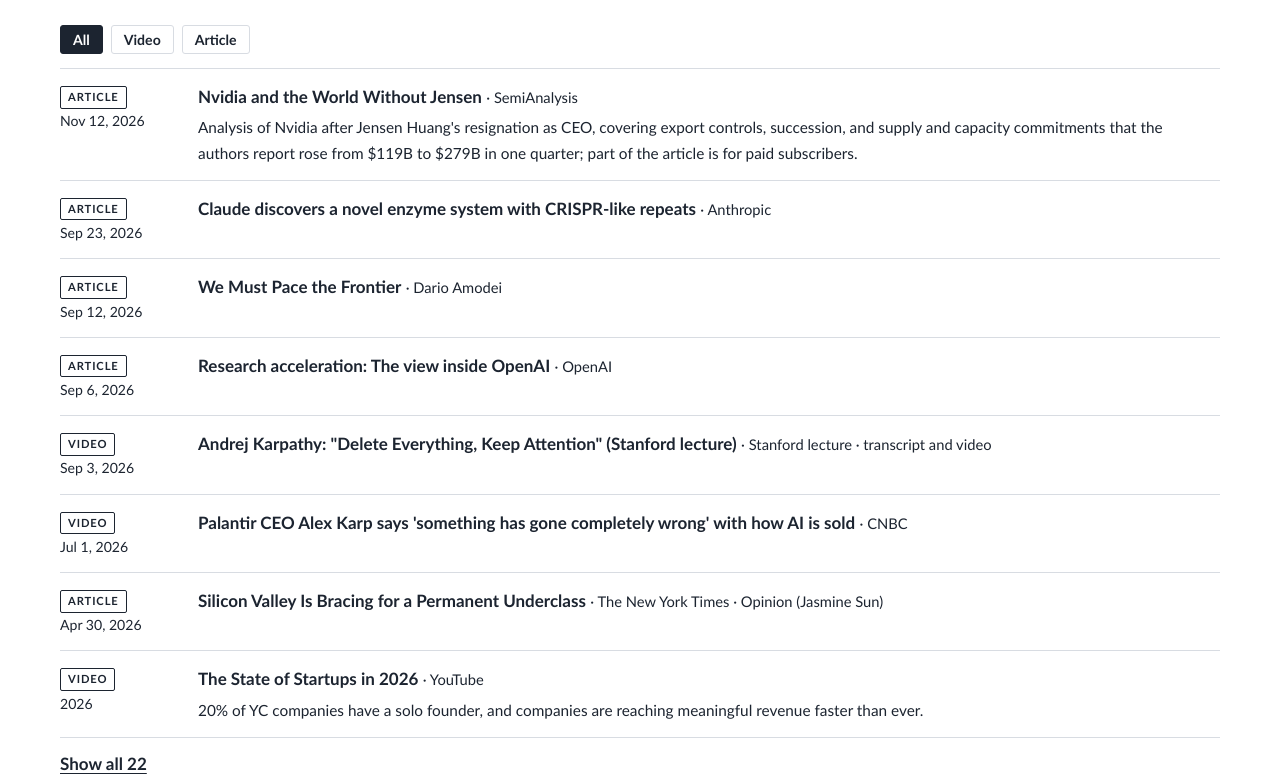
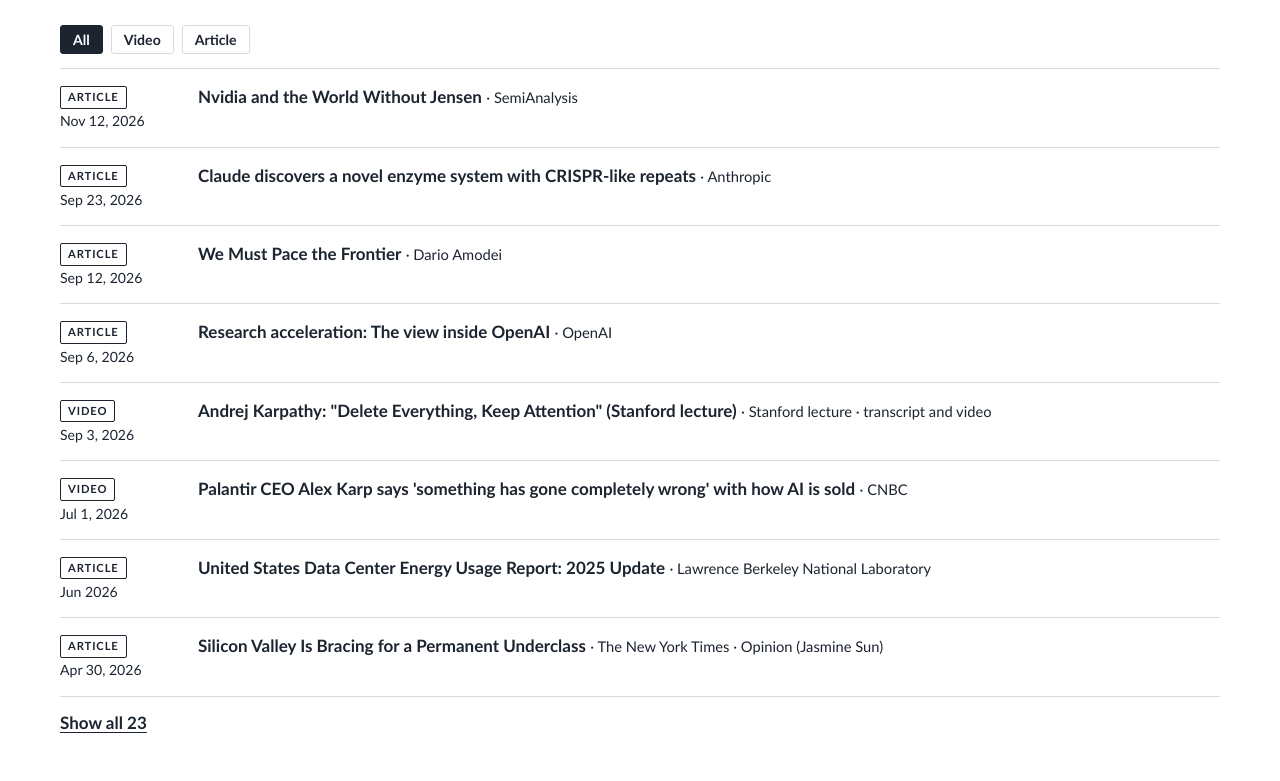
Before and after one commit to Biz-Datalab/Biz-Datalab.github.io, a plain HTML site: page index.html in a window 1280 px wide. Shown: the part 4361-5142 px from the top of the page. Drawn offline with Linux system fonts and the light colour scheme.

Commit message:
AI Watch: titles only (remove comments), add LBNL data center energy report
Co-Authored-By: Claude Opus 5.5 <noreply@anthropic.com>
Claude-Session: https://claude.ai/code/session_012JpJwoeyJ9E95TFHLwtYCf

```diff
--- a/data/site.json
+++ b/data/site.json
@@ -948,12 +948,20 @@
  ],
  "resources": [
   {
+   "title": "United States Data Center Energy Usage Report: 2025 Update",
+   "url": "https://escholarship.org/uc/item/33m6w3x0",
+   "type": "Article",
+   "source": "Lawrence Berkeley National Laboratory",
+   "date": "2026-06",
+   "comment": ""
+  },
+  {
    "title": "Nvidia and the World Without Jensen",
    "url": "https://newsletter.semianalysis.com/p/nvidia-and-the-world-without-jensen",
    "type": "Article",
    "source": "SemiAnalysis",
    "date": "2026-11-12",
-   "comment": "Analysis of Nvidia after Jensen Huang's resignation as CEO, covering export controls, succession, and supply and capacity commitments that the authors report rose from $119B to $279B in one quarter; part of the article is for paid subscribers."
+   "comment": ""
   },
   {
    "title": "Angela Duckworth commencement speech to 2025 Penn GSE graduates",
@@ -1033,7 +1041,7 @@
    "type": "Video",
    "source": "YouTube",
    "date": "",
-   "comment": "About 2 hours."
+   "comment": ""
   },
   {
    "title": "Elon Musk on AGI Timeline, US vs China, Job Markets, Clean Energy & Humanoid Robots",
@@ -1049,7 +1057,7 @@
    "type": "Video",
    "source": "YouTube",
    "date": "",
-   "comment": "Companion read: Ivan Zhao's essay \"Steam, Steel, and Infinite Minds\" on the Notion blog (notion.com/blog/steam-steel-and-infinite-minds-ai)."
+   "comment": ""
   },
   {
    "title": "The Thinking Game",
@@ -1081,7 +1089,7 @@
    "type": "Video",
    "source": "YouTube",
    "date": "2026",
-   "comment": "20% of YC companies have a solo founder, and companies are reaching meaningful revenue faster than ever."
+   "comment": ""
   },
   {
    "title": "Andrej Karpathy: \"Delete Everything, Keep Attention\" (Stanford lecture)",
--- a/index.html
+++ b/index.html
@@ -206,7 +206,7 @@ function renderRes() {
   const mb = $("resMore"); mb.hidden = matched.length <= 8;
   mb.textContent = resAll ? "Show fewer" : `Show all ${matched.length}`;
   $("resList").innerHTML = items.map(r => `<li><span class="kind"><span class="tag">${esc(r.type)}</span>${r.date ? "<br>" + esc(fmt(r.date)) : ""}</span>
-    <div><a class="t" href="${esc(safeUrl(r.url))}" target="_blank" rel="noopener">${esc(r.title || host(r.url))}</a>${r.source ? ` <span class="src">· ${esc(r.source)}</span>` : ""}${r.comment ? `<div class="note">${esc(r.comment)}</div>` : ""}</div><span></span></li>`).join("")
+    <div><a class="t" href="${esc(safeUrl(r.url))}" target="_blank" rel="noopener">${esc(r.title || host(r.url))}</a>${r.source ? ` <span class="src">· ${esc(r.source)}</span>` : ""}</div><span></span></li>`).join("")
     || '<li class="empty">First picks coming soon.</li>';
 }
 document.addEventListener("click", ev => { const b = ev.target.closest("#resFilters button"); if (b) { resType = b.dataset.t; resAll = false; renderRes(); } });
```
Also changed, not shown: 4 other files.
